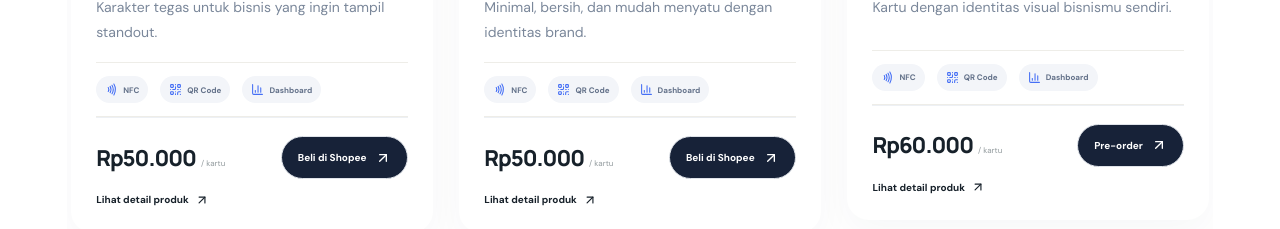
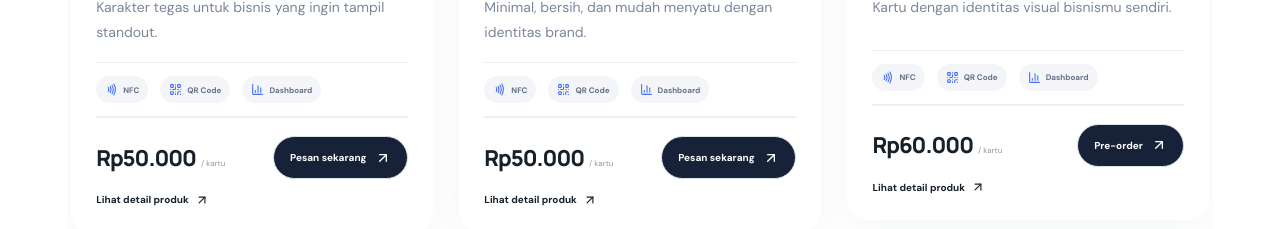
Before and after one commit to chanvianz-ui/ditapaja, a Next.js app: page / in a window 1280 px wide. Shown: the part 1812-2041 px from the top of the page. Built offline with nearby package versions, Linux system fonts and the light colour scheme.

Commit message:
Connect product catalog to guided order form

```diff
--- a/app/components/product-carousel.tsx
+++ b/app/components/product-carousel.tsx
@@ -4,35 +4,15 @@ import Link from "next/link";
 import {ArrowLeft,ArrowRight,ArrowUpRight,BarChart3,Nfc,QrCode} from "lucide-react";
 type Product={name:string;label:string;description:string;tone:string;price:string;order:string;action:string;mode:string};
 function CardMock({tone}:{tone:string}){return <div className={`simple-card ${tone}`}><div className="simple-card-top"><b>DiTapAja<span>.</span></b><Nfc size={23}/></div><div className="simple-card-center"><span>YOUR BUSINESS</span><strong>MAKE EVERY<br/>TAP COUNT.</strong></div><div className="simple-card-bottom"><span>NFC · QR CODE</span><span>10 × 10 CM</span></div></div>}
-function orderLink(p:Product){
- const unitPrice=Number(p.price.replace(/[^0-9]/g,""))||0;
- const minimum=p.mode==="preorder"?10:1;
- const message=[
-  "Halo DiTapAja, saya tertarik untuk memesan kartu.",
-  "",
-  `Produk: ${p.name}`,
-  `Jenis pesanan: ${p.mode==="preorder"?"Pre-order custom":"Pembelian langsung"}`,
-  `Harga per kartu: ${p.price}`,
-  `Jumlah: ${minimum} kartu (minimum ${minimum} kartu)`,
-  `Estimasi subtotal: Rp${(unitPrice*minimum).toLocaleString("id-ID")}`,
-  "",
-  "Nama bisnis:",
-  "Nama pemesan:",
-  "Alamat pengiriman:",
-  "",
-  "Mohon informasikan ketersediaan, ongkir, dan langkah pembayaran. Terima kasih."
- ].join("\n");
- return `https://wa.me/6281321778081?text=${encodeURIComponent(message)}`;
-}
 export default function ProductCarousel({products}:{products:Product[]}){
- const SHOPEE_STORE_URL="https://shopee.co.id/bekasidigicam";
+
  const track=useRef<HTMLDivElement>(null);const [progress,setProgress]=useState(0);
  const move=(direction:number)=>{const el=track.current;if(!el)return;const card=el.querySelector<HTMLElement>(".concept-product");const gap=18;el.scrollBy({left:direction*((card?.getBoundingClientRect().width||el.clientWidth)+gap),behavior:window.matchMedia("(prefers-reduced-motion: reduce)").matches?"auto":"smooth"});};
  const onScroll=()=>{const el=track.current;if(!el)return;const max=el.scrollWidth-el.clientWidth;setProgress(max>0?el.scrollLeft/max:0)};
  return <div className="catalog-slider">
   <div className="catalog-slider-controls"><span>Pilih desain kartu</span><div><button type="button" aria-label="Produk sebelumnya" onClick={()=>move(-1)} disabled={progress<=0.01}><ArrowLeft size={17}/></button><button type="button" aria-label="Produk berikutnya" onClick={()=>move(1)} disabled={progress>=0.99}><ArrowRight size={17}/></button></div></div>
   <div className="catalog-track" ref={track} onScroll={onScroll} role="region" aria-label="Koleksi kartu DiTapAja" tabIndex={0} onKeyDown={(event)=>{if(event.key==="ArrowRight"){event.preventDefault();move(1)}else if(event.key==="ArrowLeft"){event.preventDefault();move(-1)}}}>
-   {products.map((p,i)=><article className="concept-product" key={p.tone}><div className={`concept-product-art ${p.tone}`}><div className="concept-product-art-top"><span>{p.label}</span></div><CardMock tone={p.tone}/><div className="concept-product-art-bottom"><span>DITAPAJA®</span><span>10 × 10 CM</span></div></div><div className="concept-product-body"><div className="concept-product-meta"><span>{p.order}</span><span>0{i+1} / 03</span></div><h3><Link href={`/products/${p.tone}`}>{p.name}</Link></h3><p>{p.description}</p><div className="concept-product-includes"><span><Nfc size={13}/> NFC</span><span><QrCode size={13}/> QR Code</span><span><BarChart3 size={13}/> Dashboard</span></div><div className="concept-product-buy"><div><strong>{p.price}</strong><span>/ kartu</span></div><a href={p.mode==="preorder"?orderLink(p):SHOPEE_STORE_URL} target="_blank" rel="noopener noreferrer">{p.mode==="preorder"?p.action:"Beli di Shopee"}<ArrowUpRight size={16}/></a></div><Link className="concept-product-detail-link" href={`/products/${p.tone}`}>Lihat detail produk <ArrowUpRight size={14}/></Link></div></article>)}
+   {products.map((p,i)=><article className="concept-product" key={p.tone}><div className={`concept-product-art ${p.tone}`}><div className="concept-product-art-top"><span>{p.label}</span></div><CardMock tone={p.tone}/><div className="concept-product-art-bottom"><span>DITAPAJA®</span><span>10 × 10 CM</span></div></div><div className="concept-product-body"><div className="concept-product-meta"><span>{p.order}</span><span>0{i+1} / 03</span></div><h3><Link href={`/products/${p.tone}`}>{p.name}</Link></h3><p>{p.description}</p><div className="concept-product-includes"><span><Nfc size={13}/> NFC</span><span><QrCode size={13}/> QR Code</span><span><BarChart3 size={13}/> Dashboard</span></div><div className="concept-product-buy"><div><strong>{p.price}</strong><span>/ kartu</span></div><Link href={`/pesan?product=${p.tone}`} className="catalog-order-link">{p.mode==="preorder"?"Pre-order":"Pesan sekarang"}<ArrowUpRight size={16}/></Link></div><Link className="concept-product-detail-link" href={`/products/${p.tone}`}>Lihat detail produk <ArrowUpRight size={14}/></Link></div></article>)}
   </div>
   <div className="catalog-slider-progress" role="progressbar" aria-label="Posisi koleksi produk" aria-valuemin={0} aria-valuemax={100} aria-valuenow={Math.round(progress*100)}><span style={{transform:`translateX(${progress*194}%)`}}/></div>
  </div>
```
